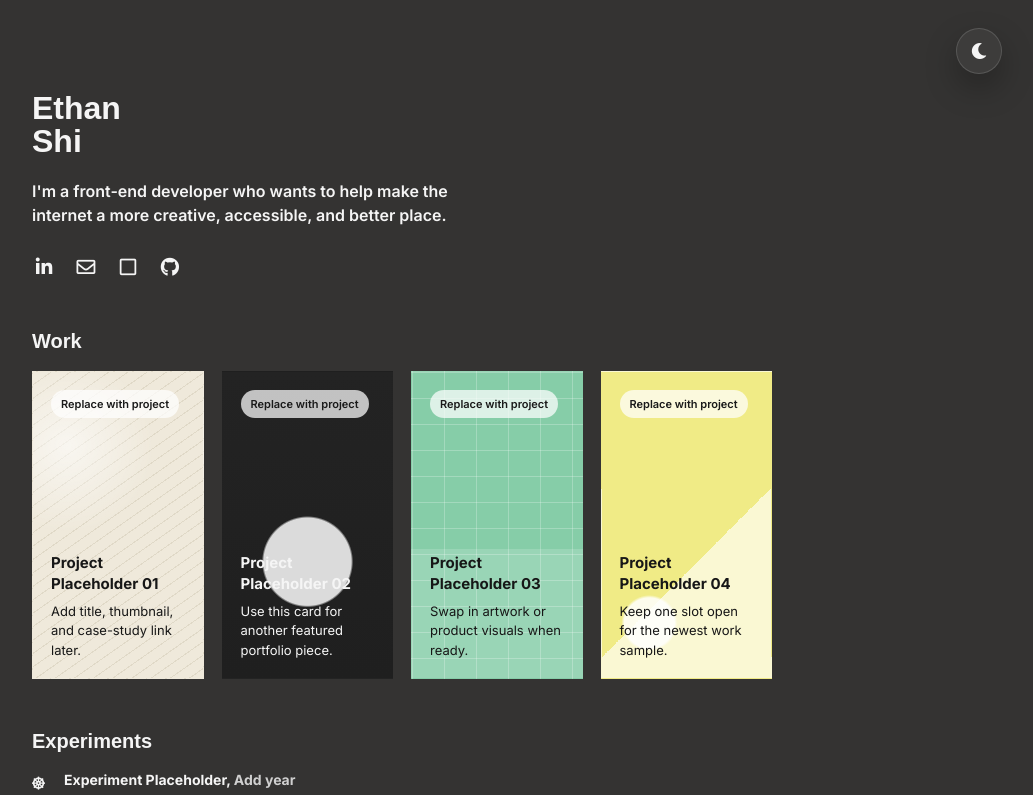
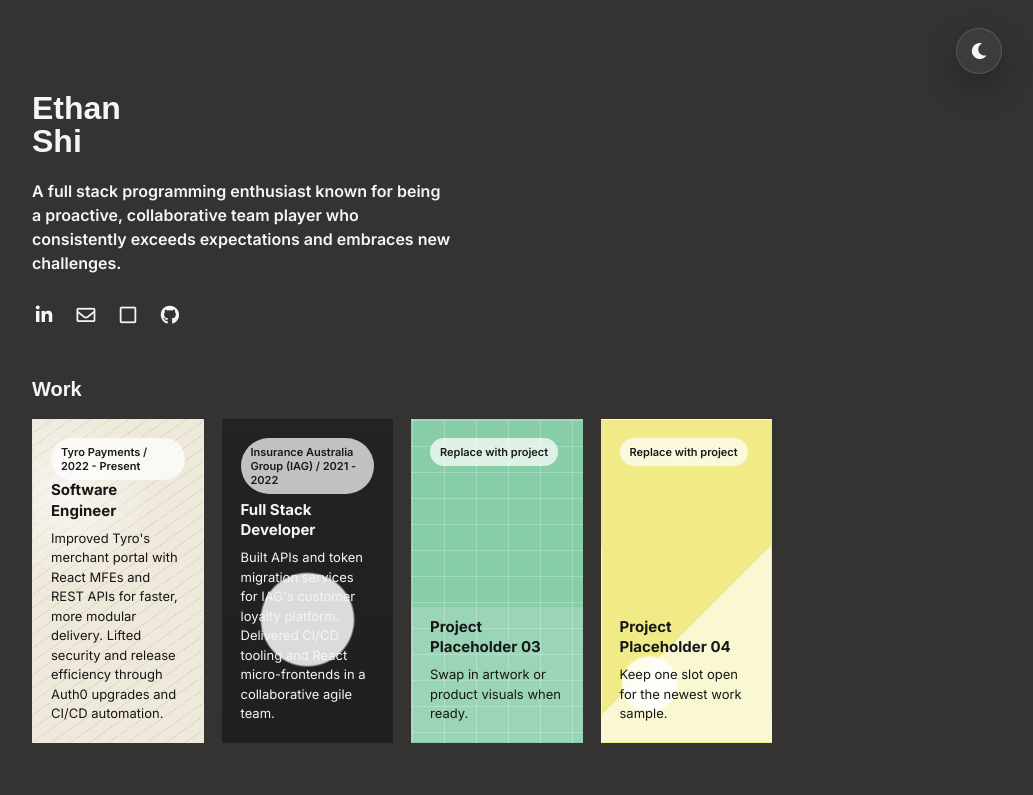
Before and after one commit to ethan-yws/profile, a React (Vite) app: page / in a window 1280 px wide. Shown: the top 795 px of the page, without its empty margins (238-1271 px from the left). Built offline with nearby package versions, Linux system fonts and the light colour scheme; a web font is replaced by a local one.

Commit message:
Refine portfolio content copy

```diff
--- a/src/data/siteData.ts
+++ b/src/data/siteData.ts
@@ -38,7 +38,7 @@ export type SiteData = {
 export const siteData: SiteData = {
   name: "Ethan Shi",
   intro:
-    "I'm a front-end developer who wants to help make the internet a more creative, accessible, and better place.",
+    "A full stack programming enthusiast known for being a proactive, collaborative team player who consistently exceeds expectations and embraces new challenges.",
   socialLinks: [
     {
       label: "LinkedIn",
@@ -69,18 +69,20 @@ export const siteData: SiteData = {
     title: "Work",
     items: [
       {
-        title: "Project Placeholder 01",
+        title: "Software Engineer",
         href: "#",
         tone: "paper",
-        badge: "Replace with project",
-        note: "Add title, thumbnail, and case-study link later.",
+        badge: "Tyro Payments / 2022 - Present",
+        note:
+          "Improved Tyro's merchant portal with React MFEs and REST APIs for faster, more modular delivery. Lifted security and release efficiency through Auth0 upgrades and CI/CD automation.",
       },
       {
-        title: "Project Placeholder 02",
+        title: "Full Stack Developer",
         href: "#",
         tone: "ink",
-        badge: "Replace with project",
-        note: "Use this card for another featured portfolio piece.",
+        badge: "Insurance Australia Group (IAG) / 2021 - 2022",
+        note:
+          "Built APIs and token migration services for IAG's customer loyalty platform. Delivered CI/CD tooling and React micro-frontends in a collaborative agile team.",
       },
       {
         title: "Project Placeholder 03",
```
Also changed, not shown: 1 other file (tests, documents, lock files or other folders).
